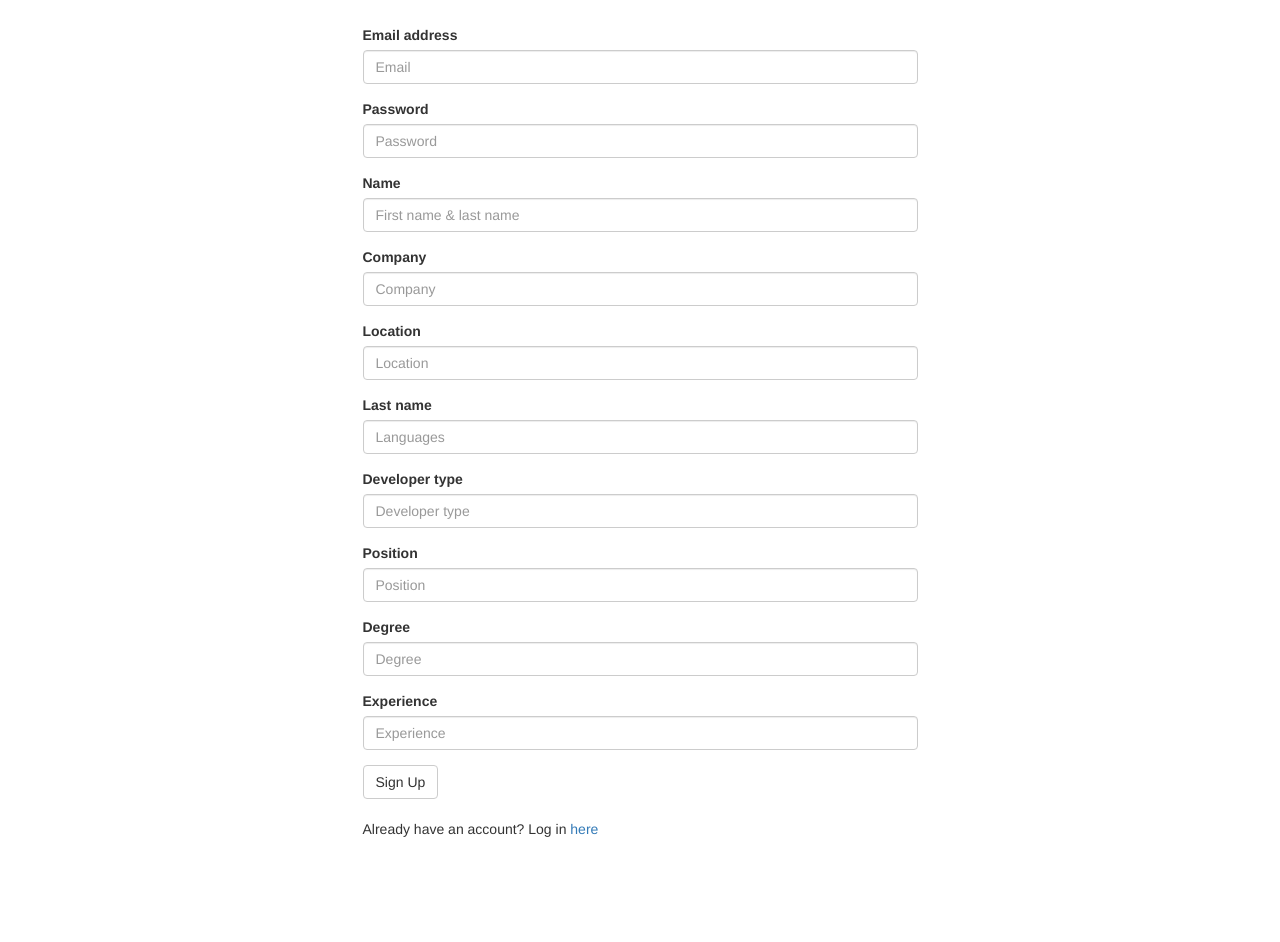
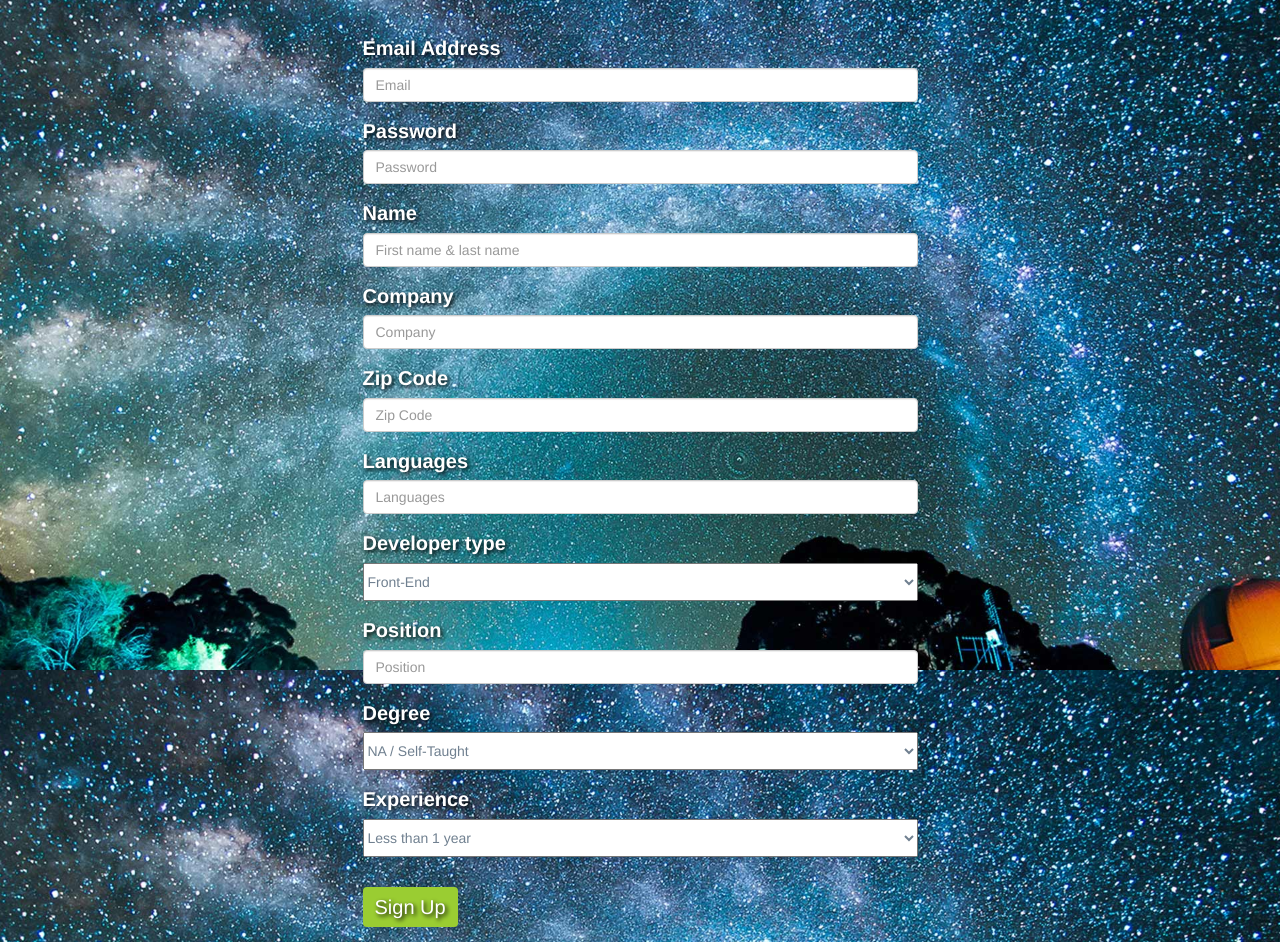
Before and after one commit to mdamian9/DevSpace, a website: page public/signup.html in a window 1280 px wide. Shown: the part 130-1072 px from the top of the page. Before the commit the page ends 979 px from the top, so only its background shows below. Drawn offline with nearby package versions, Linux system fonts and the light colour scheme.

Commit message:
Updated styling on login and create user pages

```diff
--- a/public/signup.html
+++ b/public/signup.html
@@ -9,11 +9,11 @@
   <link href="stylesheets/style.css" rel="stylesheet">
 </head>
 
-<body>
-  <nav class="navbar navbar-default">
+<body class="login-body">
+  <nav class="navbar navbar-default" id="nav-cover">
     <div class="container-fluid">
       <div class="navbar-header">
-        <a href="#home">
+        <a href="/login">
           <img src="images/DevSpace_TopBar.png" alt="DevSpace logo">
         </a>
       </div>
@@ -22,47 +22,68 @@
   <div class="container">
     <div class="row">
       <div class="col-md-6 col-md-offset-3">
-        <h2>Sign Up Form</h2>
+        <h2 id="title-text">Sign Up Form</h2>
         <form class="signup">
           <div class="form-group">
-            <label for="email-input">Email address</label>
+            <label class="text" for="email-input">Email Address</label>
             <input type="email" class="form-control" id="email-input" placeholder="Email">
           </div>
           <div class="form-group">
-            <label for="password-input">Password</label>
+            <label class="text" for="password-input">Password</label>
             <input type="password" class="form-control" id="password-input" placeholder="Password">
           </div>
           <div class="form-group">
-            <label for="first-name-input">Name</label>
+            <label class="text" for="first-name-input">Name</label>
             <input type="text" class="form-control" id="first-name-input" placeholder="First name & last name">
           </div>
           <div class="form-group">
-            <label for="company-input">Company</label>
+            <label class="text" for="company-input">Company</label>
             <input type="text" class="form-control" id="company-input" placeholder="Company">
           </div>
           <div class="form-group">
-            <label for="location-input">Location</label>
-            <input type="text" class="form-control" id="location-input" placeholder="Location">
+            <label class="text" for="location-input">Zip Code</label>
+            <input type="text" class="form-control" id="location-input" placeholder="Zip Code">
           </div>
           <div class="form-group">
-            <label for="languages-input">Last name</label>
+            <label class="text" for="languages-input">Languages</label>
             <input type="text" class="form-control" id="languages-input" placeholder="Languages">
           </div>
           <div class="form-group">
-            <label for="dev-type-input">Developer type</label>
-            <input type="text" class="form-control" id="dev-type-input" placeholder="Developer type">
+            <label class="text" for="dev-type-input">Developer type</label>
+            <br>
+            <select id="myList">
+              <option value = "1">Front-End</option>
+              <option value = "2">Back-End</option>
+              <option value = "3">Full Stack</option>
+              <option value = "4">Software</option>
+              <option value = "5">Mobile App</option>
+            </select>
           </div>
           <div class="form-group">
-            <label for="position-input">Position</label>
+            <label class="text" for="position-input">Position</label>
             <input type="text" class="form-control" id="position-input" placeholder="Position">
           </div>
           <div class="form-group">
-            <label for="degree-input">Degree</label>
-            <input type="text" class="form-control" id="degree-input" placeholder="Degree">
+            <label class="text" for="degree-input">Degree</label>
+            <br>
+            <select id="myList">
+              <option value = "1">NA / Self-Taught</option>
+              <option value = "2">Certificate</option>
+              <option value = "3">Associate's</option>
+              <option value = "4">Bachelor's</option>
+              <option value = "5">Master's</option>
+              <option value = "6">Doctorate</option>
+            </select>
           </div>
           <div class="form-group">
-            <label for="experience-input">Experience</label>
-            <input type="text" class="form-control" id="experience-input" placeholder="Experience">
+            <label class="text" for="experience-input">Experience</label>
+            <br>
+            <select id="myList">
+              <option value = "1">Less than 1 year</option>
+              <option value = "2">1-2 years</option>
+              <option value = "3">3-5 years</option>
+              <option value = "4">5+ years</option>
+            </select>
           </div>
 
           <div style="display: none" id="alert" class="alert alert-danger" role="alert">
@@ -73,8 +94,8 @@
           <button type="submit" class="btn btn-default" id="submit-btn">Sign Up</button>
         </form>
         <br />
-        <p>Already have an account? Log in
-          <a href="/login">here</a>
+        <p class="text">Already have an account? Log in
+          <a id="btn-link" href="/login">here</a>
         </p>
       </div>
     </div>
--- a/public/stylesheets/style.css
+++ b/public/stylesheets/style.css
@@ -18,6 +18,7 @@ form.login {
   overflow: hidden;
   background-color: rgb(100, 100, 100);
   color: black;
+  border: none;
 }
 
 .nav-item {
@@ -37,7 +38,7 @@ form.login {
 }
 
 #login-btn {
-  background-color: royalblue;
+  background-color: yellowgreen;
   color: white;
 }
 
@@ -47,3 +48,44 @@ form.login {
   margin-right: auto;
   padding-top: 150px;
 }
+
+.row {
+  margin-top: 0;
+}
+
+.text {
+  color: white;
+  text-shadow: black 0.1em 0.1em 0.2em;
+  font-weight: bold;
+  font-size: 20px;
+}
+
+#title-text {
+  color: yellowgreen;
+  font-weight: bold;
+  font-size: 40px;
+  text-shadow: black 0.1em 0.1em 0.2em;
+}
+
+#btn-link {
+  color: yellowgreen;
+}
+
+#nav-cover {
+ padding: auto;
+}
+
+#submit-btn {
+  background-color: yellowgreen;
+  color: white;
+  border: none;
+  text-shadow: black 0.1em 0.1em 0.2em;
+  font-size: 20px;
+  margin-top: 15px;
+}
+
+#myList {
+  width: 555px;
+  height: 38px;
+  color: slategray;
+}
```
Also changed, not shown: public/login.html (+7 -8 lines), public/images/gradient01.jpg (deleted), public/images/nodes02.jpg (deleted), public/images/nodes04.jpg (deleted), public/images/space01.png (deleted).
